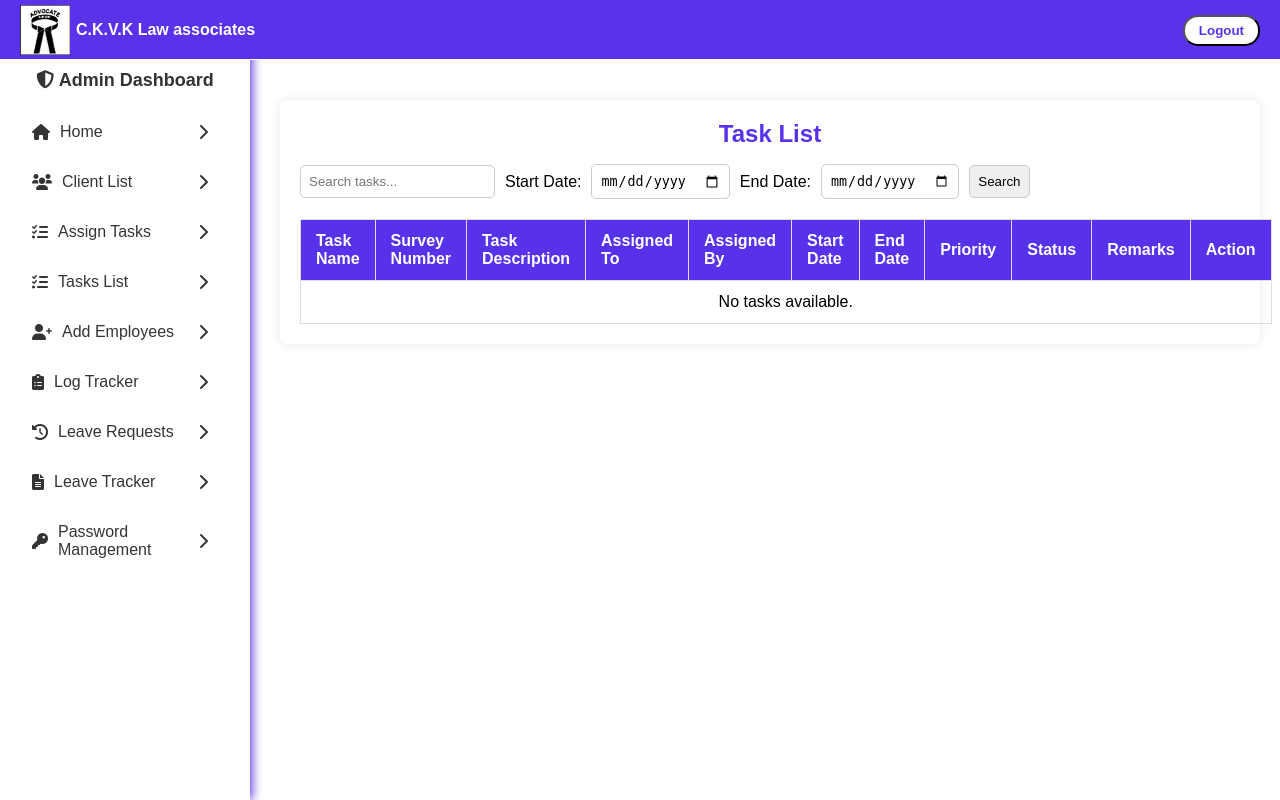
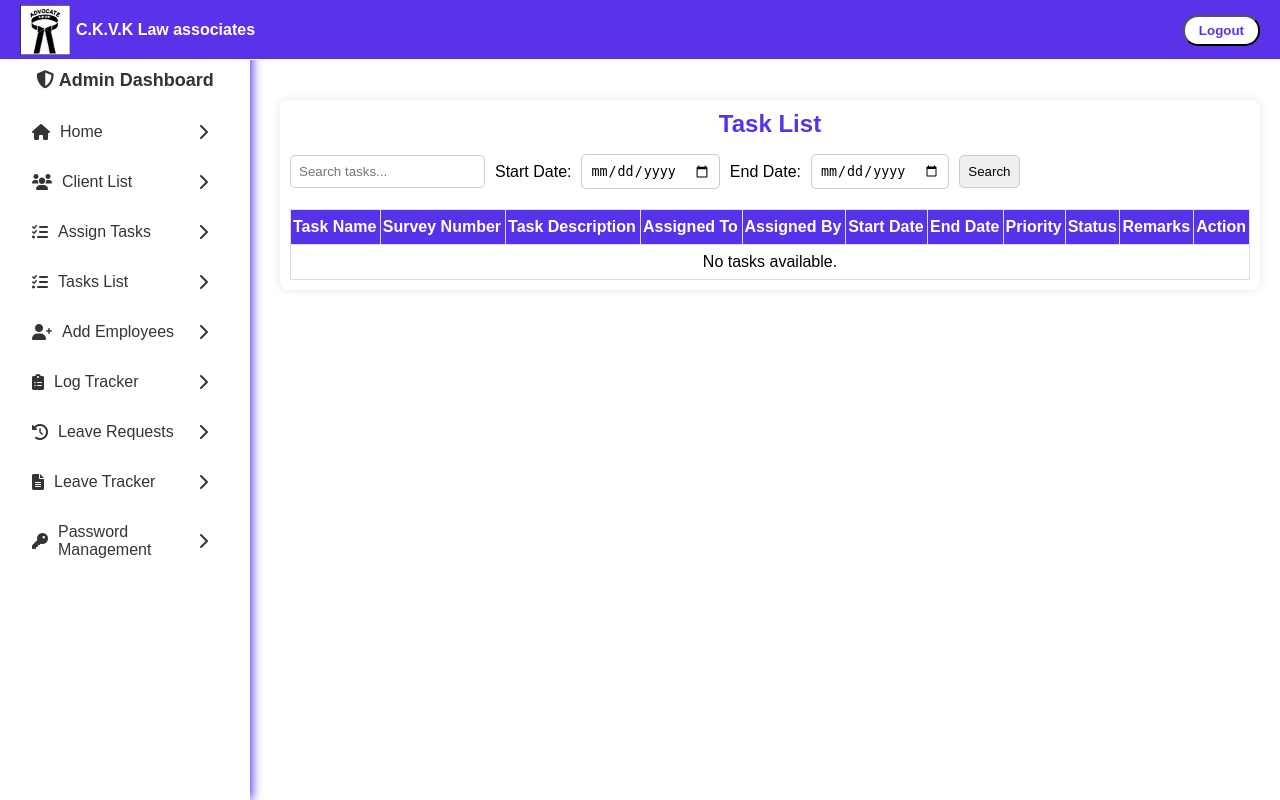
Before and after one commit to vinaykalwala/ClientKyc, a Django app: page /tasklist/ in a window 1280 px wide. Run offline with Django 5.2, Linux system fonts and the light colour scheme; the visitor is signed in with stand-in values (Sample User, id 1); data that the repository does not hold is empty.

Commit message:
table design modify

```diff
--- a/templates/task_list.html
+++ b/templates/task_list.html
@@ -2,7 +2,7 @@
 <style>
     .task-container {
         margin: 20px auto;
-        padding: 20px;
+        padding: 10px;
         background: #fff;
         border-radius: 8px;
         box-shadow: 0px 0px 10px rgba(0, 0, 0, 0.1);
@@ -37,7 +37,7 @@
 
     .task-table th,
     .task-table td {
-        padding: 12px 15px;
+        padding: 8px 2px;
         border: 1px solid #ddd;
         text-align: left;
     }
```
